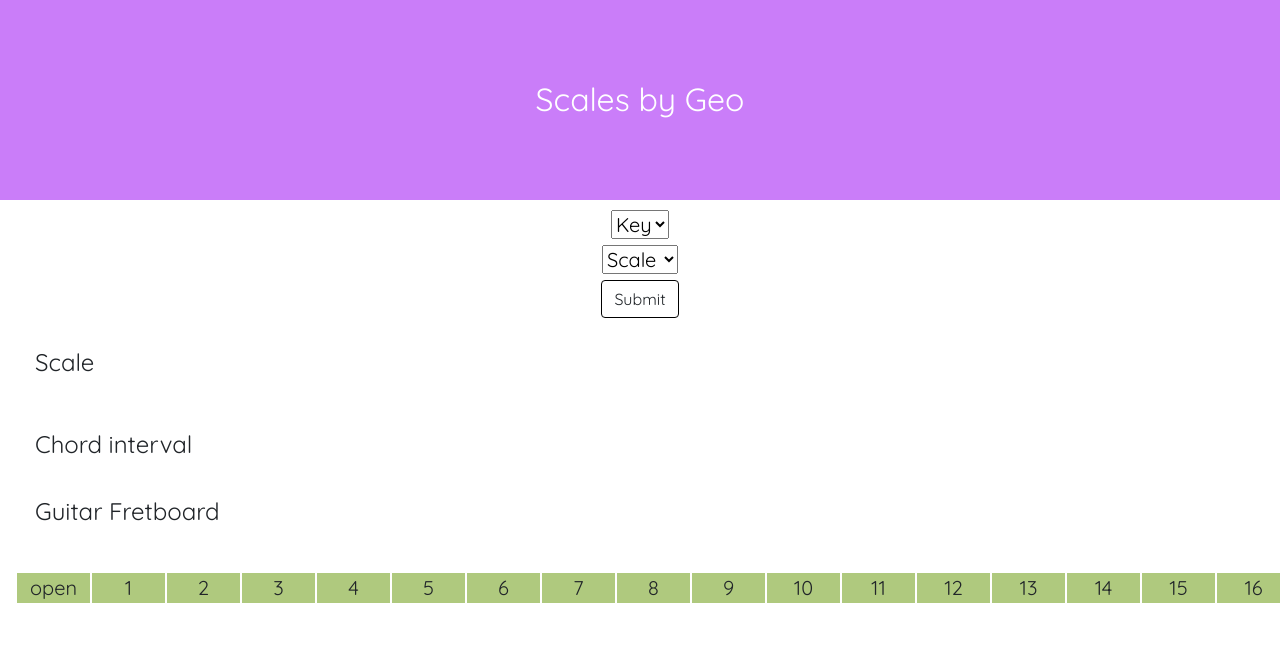
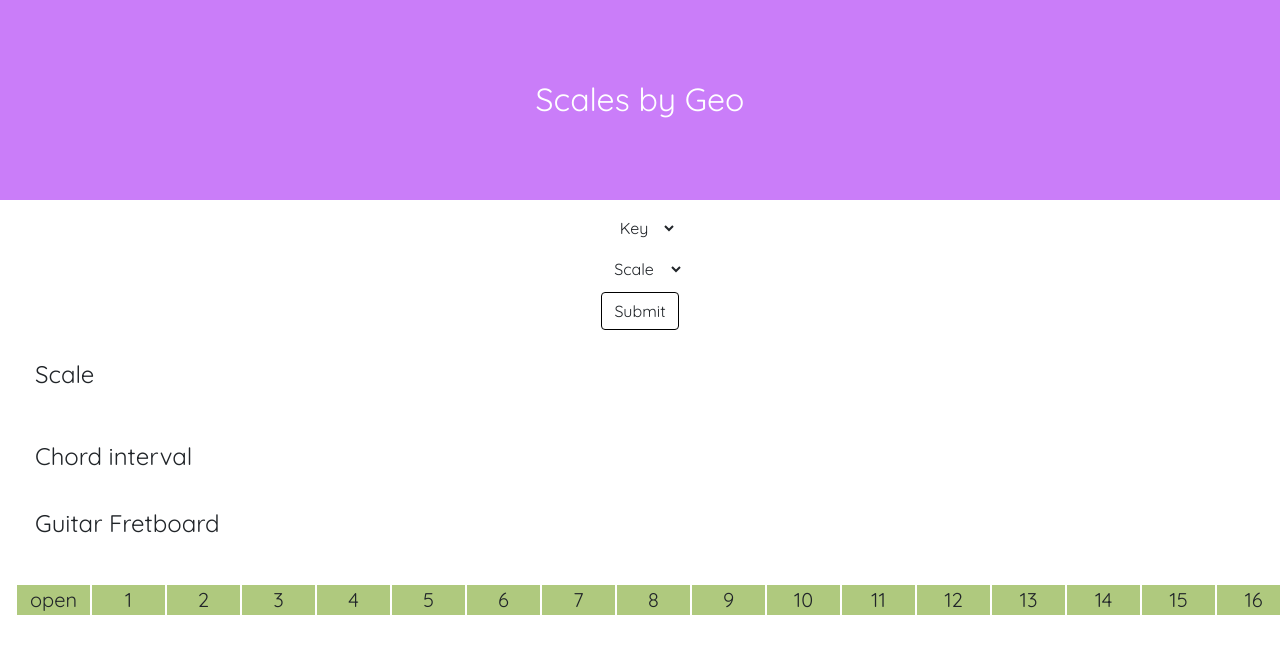
Before and after one commit to geonith-george/scales, an Angular app: page / in a window 1280 px wide. Shown: the top 654 px of the page. Built offline with nearby package versions, Linux system fonts and the light colour scheme.

Commit message:
version 4.2

```diff
--- a/src/app/scale-components/options/options.component.html
+++ b/src/app/scale-components/options/options.component.html
@@ -3,7 +3,7 @@
 
     <div>
       <!-- <input type="text" placeholder="Key" #key style="text-transform:lowercase;" required> -->
-      <select name="key" id="key" #key>
+      <select name="key" id="key" #key class="btn">
         <option value="">Key</option>
         <option value="a" #key>a</option>
         <option value="a#" #key>a#</option>
@@ -22,7 +22,7 @@
 
     <div>
       <!-- <input type="text" placeholder="scale" #scale style="text-transform:lowercase;" required> -->
-      <select name="scale" id="scale" #scale>
+      <select name="scale" id="scale" #scale class="btn" >
         <option value="" #scale>Scale</option>
         <option value="major" #scale>Major</option>
         <option value="minor" #scale>Minor</option>
```
